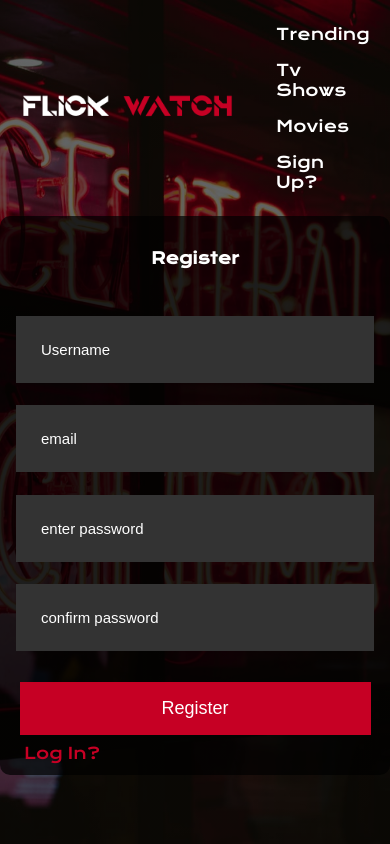
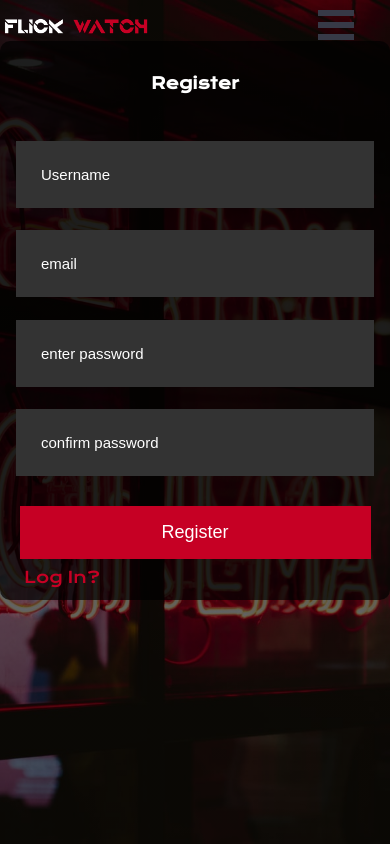
Before and after one commit to reichenbachh/Flick-watch-front-end-, a React (Create React App) app: page /login in a window 390 px wide. Built offline with nearby package versions, Linux system fonts and the light colour scheme.

Commit message:
Burger configured, a few adjustments need to be made

```diff
--- a/package.json
+++ b/package.json
@@ -8,9 +8,11 @@
     "@testing-library/user-event": "^7.2.1",
     "axios": "^0.19.2",
     "react": "^16.13.1",
+    "react-burger-menu": "^2.7.0",
     "react-dom": "^16.13.1",
     "react-js-pagination": "^3.0.3",
     "react-redux": "^7.2.0",
+    "react-responsive": "^8.1.0",
     "react-router-dom": "^5.2.0",
     "react-scripts": "3.4.1",
     "redux": "^4.0.5",
--- a/src/App.css
+++ b/src/App.css
@@ -1,10 +1,11 @@
 @import url("https://fonts.googleapis.com/css2?family=Krona+One&display=swap");
-
+/* Root varaibles */
 :root {
   --primary-color: #c60024;
   --secondary-color: #fff;
   --tetiary-color: #343434;
 }
+/* Css Reset */
 * {
   margin: 0;
   padding: 0;
@@ -241,47 +242,60 @@ span {
   color: var(--secondary-color);
 }
 
+/* Movie Page and Card Styling */
 .Movie-card img {
   width: 100%;
 }
 
-.Movie-card {
+.Movie-card,
+.Movie-card-scroll {
   margin: 1rem;
   background: var(--tetiary-color);
   width: 200px;
   display: flex;
   flex-direction: column;
-}
-
-.Movie-card {
   color: var(--secondary-color);
 }
-.Movie-card .name {
+.Movie-card .name,
+.Movie-card-scroll .name {
   font-size: 11px;
 }
-.details {
+.Movie-card .details,
+.Movie-card-scroll .details {
   display: flex;
   justify-content: space-around;
 }
-details div {
+.Movie-card details div,
+.Movie-card-scroll details div {
   padding: 0.3rem;
 }
-.details p {
+.Movie-card .details p,
+.Movie-card-scroll .details p {
   font-size: 9px;
 }
-.deText div {
+.Movie-card .deText div,
+.Movie-card-scroll .deText div {
   padding: 0.2rem;
 }
-.bar {
+.Movie-card .bar {
   width: 50px;
 }
 
-.rate {
+.Movie-card .rate,
+.Movie-card-scroll .rate {
   color: var(--primary-color);
 }
-.rating p {
+.Movie-card .rating p,
+.Movie-card-scroll .rating p {
   margin-bottom: 0.5rem;
 }
+
+/* Movie card scroll styling */
+.Movie-card-scroll img {
+  width: 200px;
+}
+
+/* Trending Page styling */
 #trending_area {
   /* background: linear-gradient(rgba(0, 0, 0, 0.7), rgba(0, 0, 0, 0.7)),
     url("./assets/trendingbg.jpg") no-repeat center center/cover; */
@@ -299,7 +313,6 @@ details div {
 
 #trending_area .content {
   display: flex;
-  justify-content: center;
   flex-wrap: wrap;
 }
 
@@ -308,6 +321,7 @@ details div {
   min-height: 100vh;
   background-attachment: fixed;
 }
+
 .content-scroll {
   display: flex;
   overflow-x: auto;
@@ -355,3 +369,85 @@ details div {
 .pag-links button:hover {
   opacity: 0.8;
 }
+
+.bm-item {
+  display: inline-block;
+
+  /* Our sidebar item styling */
+  text-decoration: none;
+  margin-bottom: 10px;
+  color: #d1d1d1;
+  transition: color 0.2s;
+}
+
+.bm-item:hover {
+  color: white;
+}
+
+.bm-burger-button {
+  position: absolute;
+  width: 36px;
+  height: 30px;
+  right: 36px;
+  top: 10px;
+}
+
+/* Color/shape of burger icon bars */
+.bm-burger-bars {
+  background: #373a47;
+}
+
+/* Position and sizing of clickable cross button */
+.bm-cross-button {
+  height: 24px;
+  width: 24px;
+}
+
+/* Color/shape of close button cross */
+.bm-cross {
+  background: #bdc3c7;
+}
+
+/* General sidebar styles */
+.bm-menu {
+  background: #000;
+  padding: 2.5em 1.5em 0;
+  font-size: 1.15em;
+}
+
+/* Morph shape necessary with bubble or elastic */
+.bm-morph-shape {
+  fill: #373a47;
+}
+
+/* Wrapper for item list */
+.bm-item-list {
+  color: #b8b7ad;
+}
+
+/* Styling of overlay */
+.bm-overlay {
+  background: rgba(0, 0, 0, 0.8);
+}
+@media screen and (max-width: 1224px) {
+  .nav div {
+    padding: 0;
+  }
+  .nav button {
+    padding-top: 0.8rem;
+  }
+  .nav {
+    display: flex;
+    justify-content: space-between;
+    align-items: stretch;
+  }
+  #trending_area .content {
+    display: flex;
+    justify-content: center;
+    flex-wrap: wrap;
+  }
+  .nav .logo img {
+    padding-top: 1rem;
+    width: 150px;
+  }
+}
--- /dev/null
+++ b/src/components/layout/BurgerNav.jsx
@@ -0,0 +1,30 @@
+import React from "react";
+import { slide as Menu } from "react-burger-menu";
+import { Link } from "react-router-dom";
+const BurgerNav = () => {
+  const showSettings = (event) => {
+    event.preventDefault();
+  };
+
+  return (
+    <Menu>
+      <Link id='home' className='menu-item' to='/trending'>
+        Trending
+      </Link>
+      <Link id='about' className='menu-item' to='/#!'>
+        TV Shows
+      </Link>
+      <Link id='contact' className='menu-item' to='/movies'>
+        Movies
+      </Link>
+      <Link id='contact' className='menu-item' to='/login'>
+        Login
+      </Link>
+      <Link onClick={showSettings} className='menu-item--small' href='#!'>
+        Login
+      </Link>
+    </Menu>
+  );
+};
+
+export default BurgerNav;
--- a/src/components/layout/Nav.jsx
+++ b/src/components/layout/Nav.jsx
@@ -1,9 +1,17 @@
 import React from "react";
+import BurgerNav from "./BurgerNav";
+import { useMediaQuery } from "react-responsive";
 import { Link } from "react-router-dom";
 import LOGOw from "../../assets/LOGOw.png";
 
 const Nav = () => {
+  const isDesktopOrLaptop = useMediaQuery({
+    query: "(min-width: 1224px)",
+  });
+  const isTabletOrMobile = useMediaQuery({ query: "(max-width: 1224px)" });
   return (
+    <div>
+      {isDesktopOrLaptop && (
         <div id='home-nav'>
           <div className='nav'>
             <div className='logo'>
@@ -29,6 +37,22 @@ const Nav = () => {
             </div>
           </div>
         </div>
+      )}
+      {isTabletOrMobile && (
+        <div id='home-nav'>
+          <div className='nav'>
+            <div className='logo'>
+              <Link to='/'>
+                <img src={LOGOw} alt='' srcSet='' />
+              </Link>
+            </div>
+            <div className='menu'>
+              <BurgerNav />
+            </div>
+          </div>
+        </div>
+      )}
+    </div>
   );
 };
 
--- /dev/null
+++ b/src/components/layout/ScrollCard.jsx
@@ -0,0 +1,45 @@
+import React from "react";
+
+const ScrollCard = ({ data }) => {
+  const {
+    media_type,
+    original_language,
+    title,
+    vote_average,
+    release_date,
+    poster_path,
+  } = data;
+  return (
+    <div className='Movie-card-scroll'>
+      <div className='card-img'>
+        <img
+          src={`https://image.tmdb.org/t/p/original/${poster_path}`}
+          alt=''
+          srcSet=''
+        />
+      </div>
+      <div className='details'>
+        <div className='deText'>
+          <div className='date'>
+            {" "}
+            <p>{release_date}</p>{" "}
+          </div>
+          <div className='media'>
+            <p>{media_type}</p>
+          </div>
+          <div className='name'>{title}</div>
+        </div>
+        <div className='rating'>
+          <p>
+            <span className='rate'>{vote_average}</span>/10
+          </p>
+          <p>
+            <span className='rate'>{original_language}</span>
+          </p>
+        </div>
+      </div>
+    </div>
+  );
+};
+
+export default ScrollCard;
--- a/src/components/movie/Upcoming.jsx
+++ b/src/components/movie/Upcoming.jsx
@@ -2,8 +2,7 @@ import React, { useEffect } from "react";
 import { connect } from "react-redux";
 import { getUpcomingMovies } from "../../actions/MovieActions";
 import Preloader from "../layout/Preloader";
-import Nav from "../layout/Nav";
-import Card from "../layout/Card";
+import ScrollCard from "../layout/ScrollCard";
 
 const Upcoming = ({ movie: { latest, loading }, getUpcomingMovies }) => {
   useEffect(() => {
@@ -14,11 +13,7 @@ const Upcoming = ({ movie: { latest, loading }, getUpcomingMovies }) => {
   if (loading || latest === null) {
     return (
       <div id='trending_area_loader'>
-        <Nav />
         <div className='title'>
-          <h1>
-            Trending <span className='title-span'>Global</span>
-          </h1>
           <div className='content'>
             <Preloader />
           </div>
@@ -35,7 +30,7 @@ const Upcoming = ({ movie: { latest, loading }, getUpcomingMovies }) => {
       </div>
       <div className='content-scroll'>
         {latest.results.map((data) => (
-          <Card data={data} key={data.id} />
+          <ScrollCard data={data} key={data.id} />
         ))}
       </div>
     </div>
--- a/src/components/trending/TrendingArea.jsx
+++ b/src/components/trending/TrendingArea.jsx
@@ -15,11 +15,7 @@ const TrendingArea = ({ trending: { loading, trending }, getTrending }) => {
   if (loading || trending === null) {
     return (
       <div id='trending_area_loader'>
-        <Nav />
         <div className='title'>
-          <h1>
-            Trending <span className='title-span'>Global</span>
-          </h1>
           <div className='content'>
             <Preloader />
           </div>
```
Also changed, not shown: 1 other file (tests, documents, lock files or other folders). Lines whose indentation alone changed are shown as unchanged.
